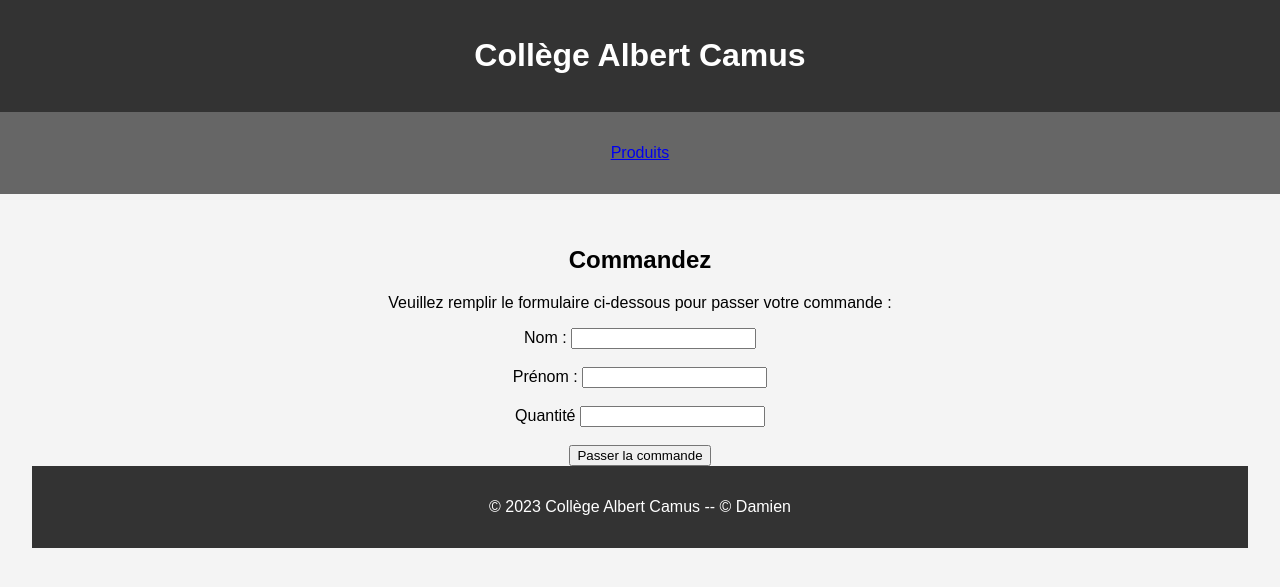
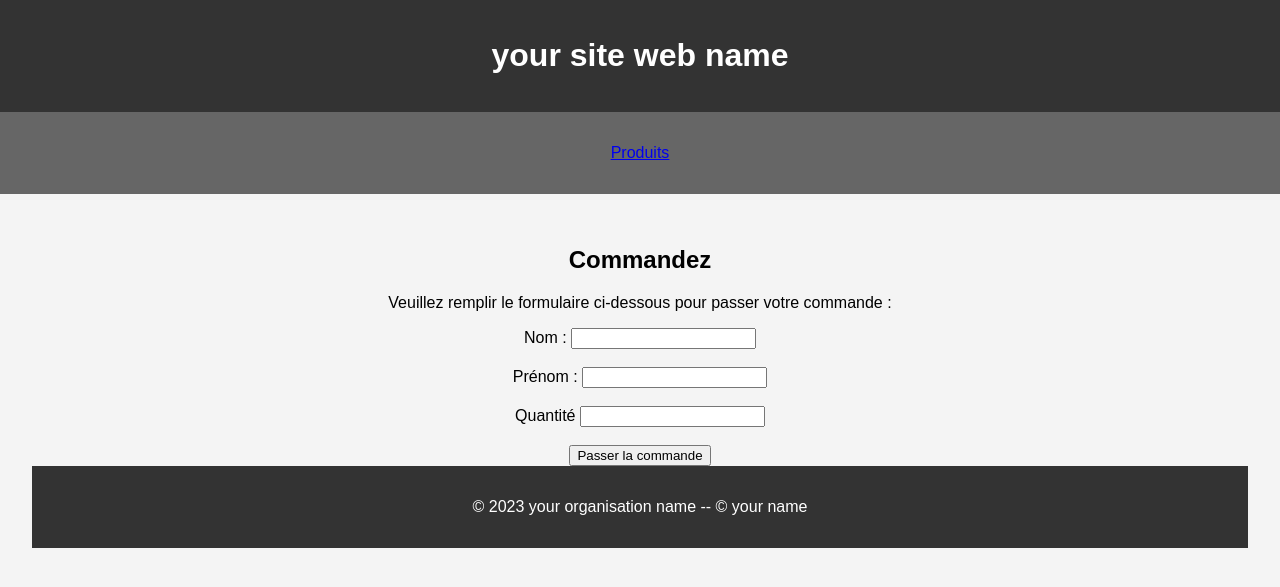
Before and after one commit to NoSQLElyas/Web, a PHP site: page /commande.php in a window 1280 px wide. Shown: the top 587 px of the page. Run offline with PHP 8.4, Linux system fonts and the light colour scheme.

Commit message:
Update commande.php

```diff
--- a/commande.php
+++ b/commande.php
@@ -24,7 +24,7 @@ if ($_SERVER["REQUEST_METHOD"] == "POST") {
 <head>
     <meta charset="UTF-8">
     <meta name="viewport" content="width=device-width, initial-scale=1.0">
-    <title>Collège Albert Camus</title>
+    <title>your site web mail</title>
     <style>
         body {
             font-family: Arial, sans-serif;
@@ -66,7 +66,7 @@ if ($_SERVER["REQUEST_METHOD"] == "POST") {
 </head>
 <body>
     <header>
-        <h1>Collège Albert Camus</h1>
+        <h1>your site web name</h1>
     </header>
     <nav>
         <ul>
@@ -86,7 +86,7 @@ if ($_SERVER["REQUEST_METHOD"] == "POST") {
         <input type="submit" value="Passer la commande">
     </form>
     <footer>
-        <p>&copy; 2023 Collège Albert Camus -- &copy; Damien</p>
+        <p>&copy; 2023 your organisation name -- &copy; your name</p>
     </footer>
 </body>
 </html>
```
